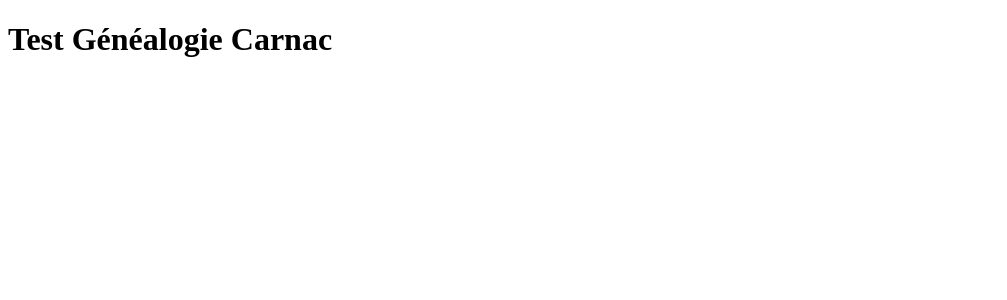
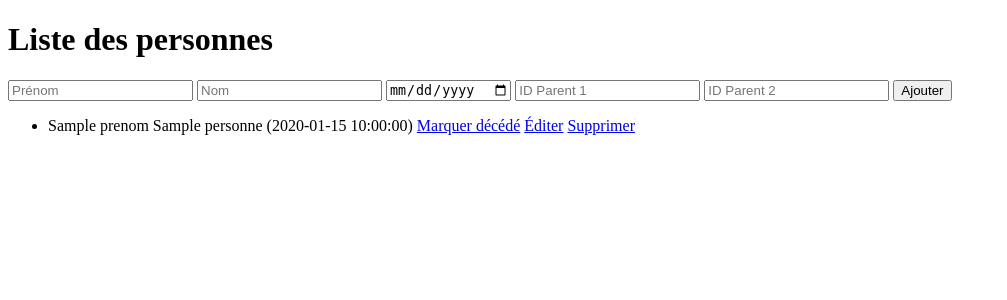
Before and after one commit to ishtarsu/genealogy-pro, a Flask app: template templates/index.html in a window 1280 px wide. Shown: the top 300 px of the page, without its empty margins (0-1007 px from the left). Run offline with Flask 3, Linux system fonts and the light colour scheme; the template is opened without the code that fills it: most values are stand-ins (such as "Sample title", 1, 10 or a date in 2020); parts of the project's set-up code (start-up, migrations or seed data) failed here and were passed over.

Commit message:
Update index.html

```diff
--- a/templates/index.html
+++ b/templates/index.html
@@ -2,9 +2,28 @@
 <html>
 <head>
     <meta charset="UTF-8">
-    <title>Test</title>
+    <title>Généalogie</title>
 </head>
 <body>
-    <h1>Test Généalogie Carnac</h1>
+    <h1>Liste des personnes</h1>
+    <form method="POST">
+        <input type="text" name="prenom" placeholder="Prénom" required>
+        <input type="text" name="nom" placeholder="Nom" required>
+        <input type="date" name="date_naissance" required>
+        <input type="number" name="parent1_id" placeholder="ID Parent 1" min="0">
+        <input type="number" name="parent2_id" placeholder="ID Parent 2" min="0">
+        <button type="submit">Ajouter</button>
+    </form>
+    <ul>
+    {% for personne in personnes %}
+        <li>
+            {{ personne.prenom }} {{ personne.nom }} ({{ personne.date_naissance }})
+            {% if personne.est_decede %} - Décédé(e) {% endif %}
+            <a href="{{ url_for('marquer_decede', index=personne.id) }}">Marquer décédé</a>
+            <a href="{{ url_for('edit', index=personne.id) }}">Éditer</a>
+            <a href="{{ url_for('supprimer', index=personne.id) }}">Supprimer</a>
+        </li>
+    {% endfor %}
+    </ul>
 </body>
 </html>
```
